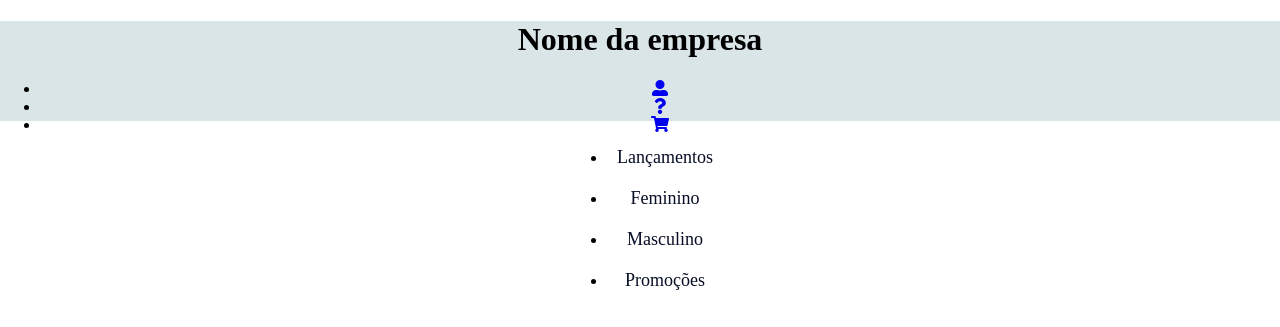
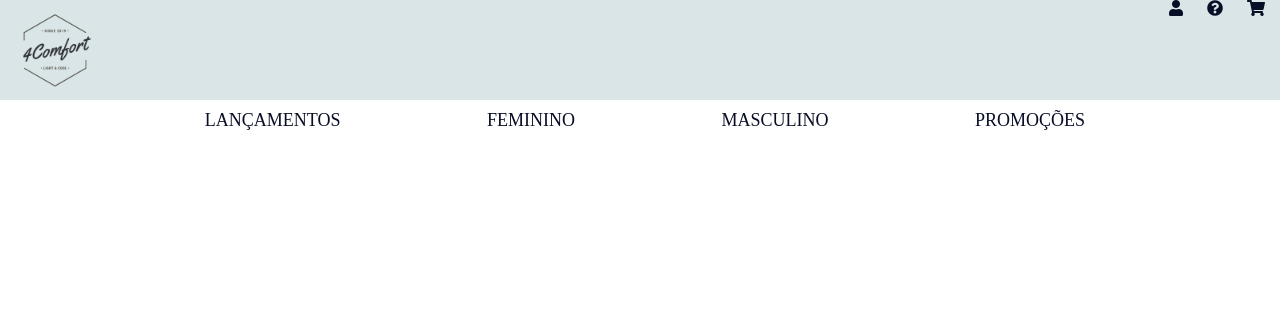
Before and after one commit to future4code/julian-4comfort, a plain HTML site: page index.html in a window 1280 px wide. Drawn offline with Linux system fonts and the light colour scheme.

Commit message:
alteração no header

```diff
--- a/index.html
+++ b/index.html
@@ -16,24 +16,25 @@
 
     <header>
         <div class="container">
-            <h1>Nome da empresa</h1>
-            <ul>
-                <li><a href="#"><i class="fas fa-user-alt"></i></a></li>
-                <li><a href="#"><i class="fas fa-question"></i></a></li>
-                <li><a href="#"><i class="fas fa-shopping-cart"></i></a></li>
-            </ul>
+            <div class="row">
+                <div class="Col">
+                    <img src="4comfort.png" alt="Logo 4Comfort">
+                    <div class="icones-header">
+                        <a href="#"><i class="fas fa-user"></i></a>
+                        <a href="#"><i class="fas fa-question-circle"></i></a>
+                        <a href="#"><i class="fas fa-shopping-cart"></i></a>
+                    </div>
+                </div>
+            </div>
         </div>
-
     </header>
 
     <nav>
         <div class="container row">
-            <ul>
-                <li><a href="#">Lançamentos</a></li>
-                <li><a href="#">Feminino</a></li>
-                <li><a href="#">Masculino</a></li>
-                <li><a href="#">Promoções</a></li>
-            </ul>
+            <a href="#">LANÇAMENTOS</a>
+            <a href="#">FEMININO</a>
+            <a href="#">MASCULINO</a>
+            <a color: #F28544 href="#">PROMOÇÕES</a>
         </div>
     </nav>
 
```
